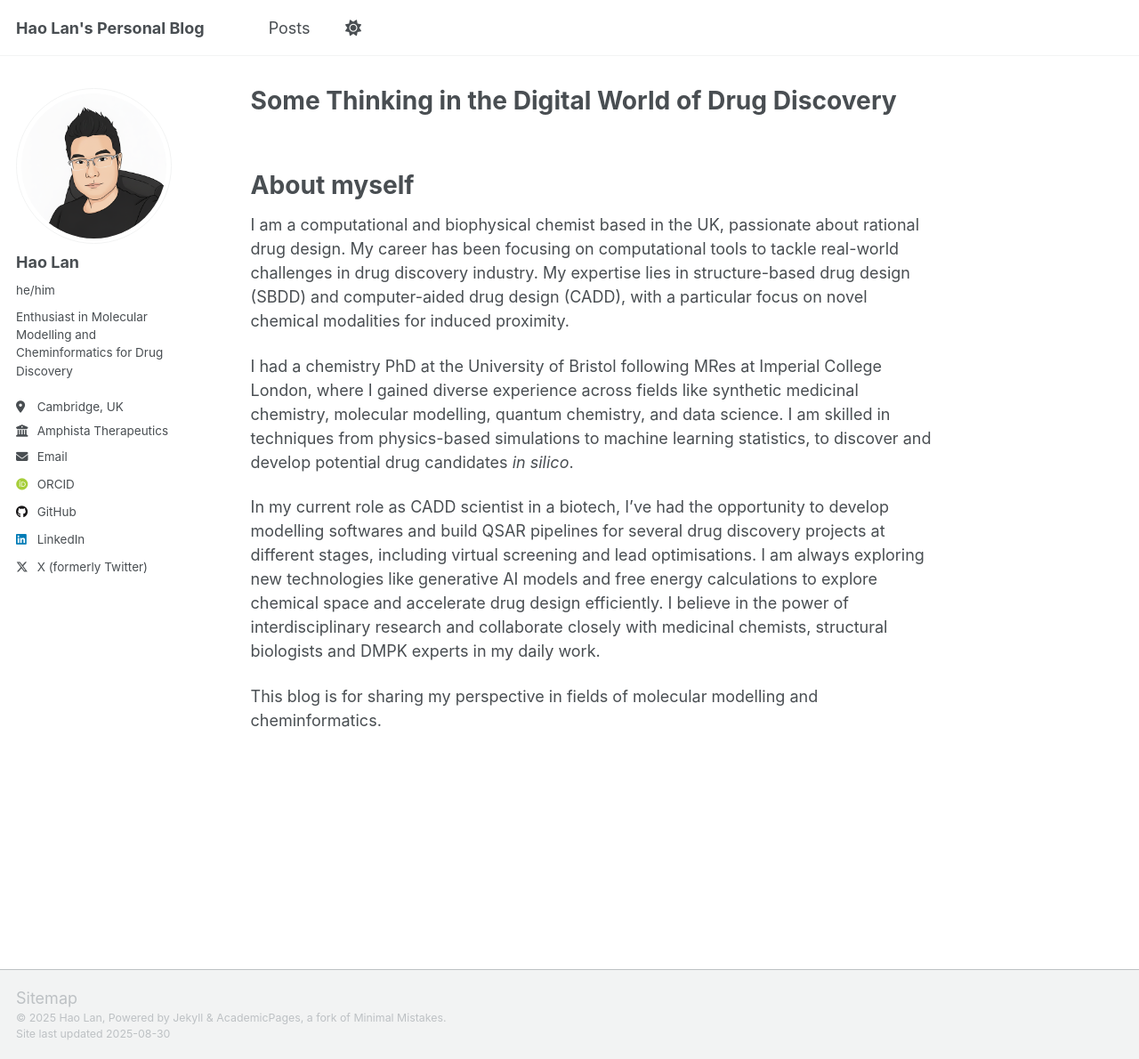
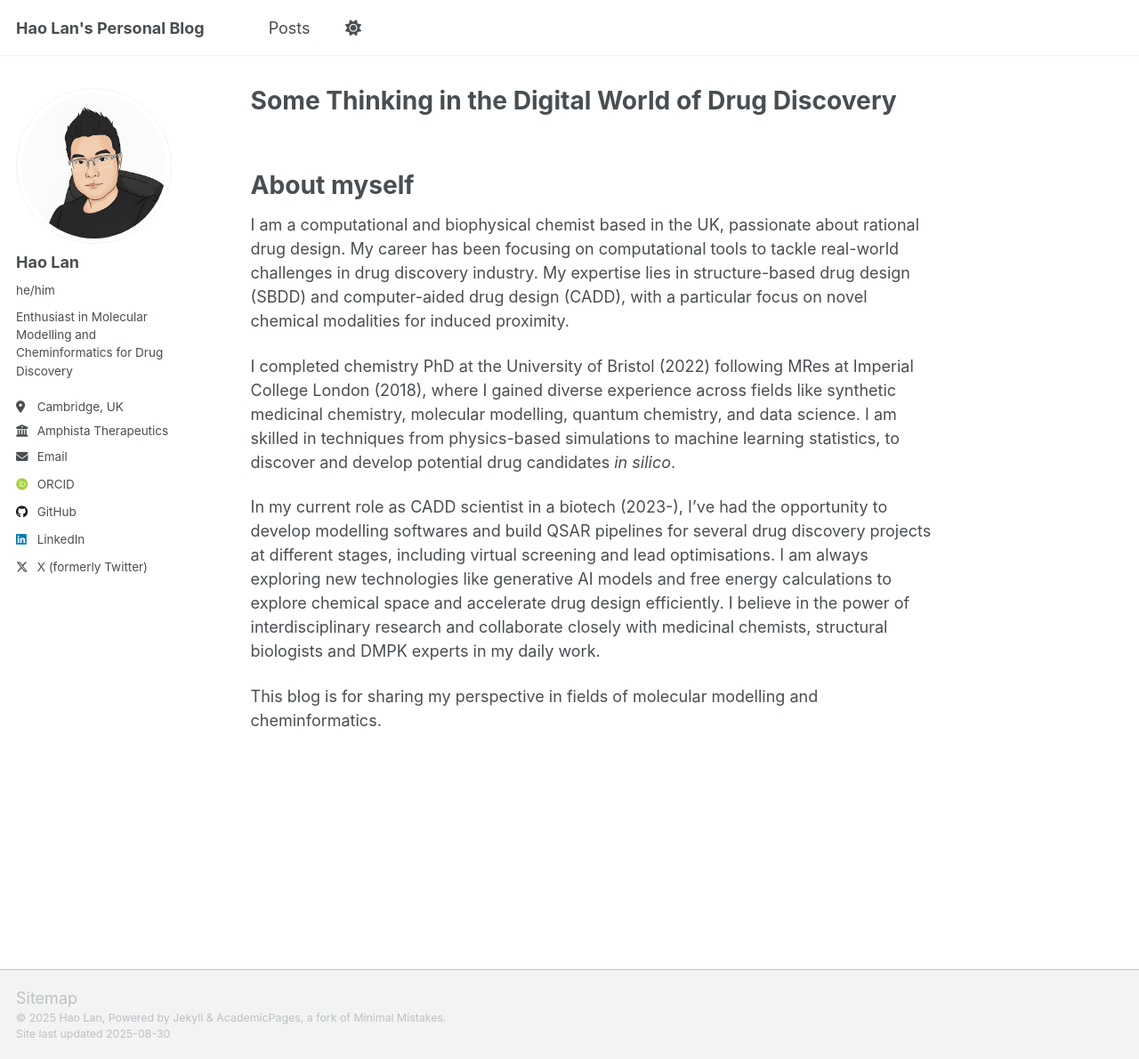
Before and after one commit to HaoLan-compchem/HaoLan-compchem.github.io, a Jekyll site: the page built from _pages/about.md, in a window 1280 px wide and 1190 px high. Shown: the whole window at 89% size. Built offline with Jekyll 4.4.1, drawn with Linux system fonts in a browser that asks for light colours; some web fonts are replaced; a script that is not in the unit is left out.

Commit message:
update self-introduction 2025-08-31

```diff
--- a/_pages/about.md
+++ b/_pages/about.md
@@ -14,8 +14,8 @@
 
 I am a computational and biophysical chemist based in the UK, passionate about rational drug design. My career has been focusing on computational tools to tackle real-world challenges in drug discovery industry. My expertise lies in structure-based drug design (SBDD) and computer-aided drug design (CADD), with a particular focus on novel chemical modalities for induced proximity.
 
-I had a chemistry PhD at the University of Bristol following MRes at Imperial College London, where I gained diverse experience across fields like synthetic medicinal chemistry, molecular modelling, quantum chemistry, and data science. I am skilled in techniques from physics-based simulations to machine learning statistics, to discover and develop potential drug candidates *in silico*.
+I completed chemistry PhD at the University of Bristol (2022) following MRes at Imperial College London (2018), where I gained diverse experience across fields like synthetic medicinal chemistry, molecular modelling, quantum chemistry, and data science. I am skilled in techniques from physics-based simulations to machine learning statistics, to discover and develop potential drug candidates *in silico*.
 
-In my current role as CADD scientist in a biotech, I've had the opportunity to develop modelling softwares and build QSAR pipelines for several drug discovery projects at different stages, including virtual screening and lead optimisations. I am always exploring new technologies like generative AI models and free energy calculations to explore chemical space and accelerate drug design efficiently. I believe in the power of interdisciplinary research and collaborate closely with medicinal chemists, structural biologists and DMPK experts in my daily work.
+In my current role as CADD scientist in a biotech (2023-), I've had the opportunity to develop modelling softwares and build QSAR pipelines for several drug discovery projects at different stages, including virtual screening and lead optimisations. I am always exploring new technologies like generative AI models and free energy calculations to explore chemical space and accelerate drug design efficiently. I believe in the power of interdisciplinary research and collaborate closely with medicinal chemists, structural biologists and DMPK experts in my daily work.
 
 This blog is for sharing my perspective in fields of molecular modelling and cheminformatics.
```
